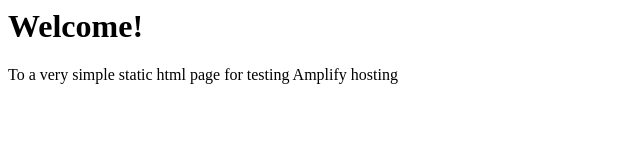
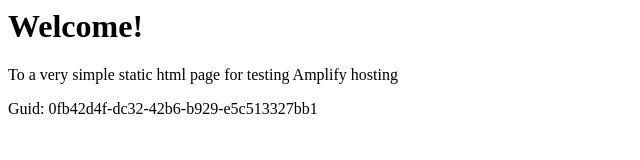
Before and after one commit to aws-aemilia-arn/Github-PR-Commit-Integration-Test-DoNotTouch-Gith-OKSLNVO2-v1-preprod-eu-north-1, a website: page src/index.html in a window 1280 px wide. Shown: the whole page, without its empty margins (0-640 px from the left). Drawn offline with Linux system fonts and the light colour scheme.

Commit message:
commit from integ tests

```diff
--- a/src/index.html
+++ b/src/index.html
@@ -1,3 +1,5 @@
+
+
 <html lang="en">
 
 <head>
@@ -10,6 +12,6 @@
 <body>
     <h1>Welcome!</h1>
     <p>To a very simple static html page for testing Amplify hosting</p>
-</body>
+    <p>Guid: 0fb42d4f-dc32-42b6-b929-e5c513327bb1</p></body>
 
 </html>
```
